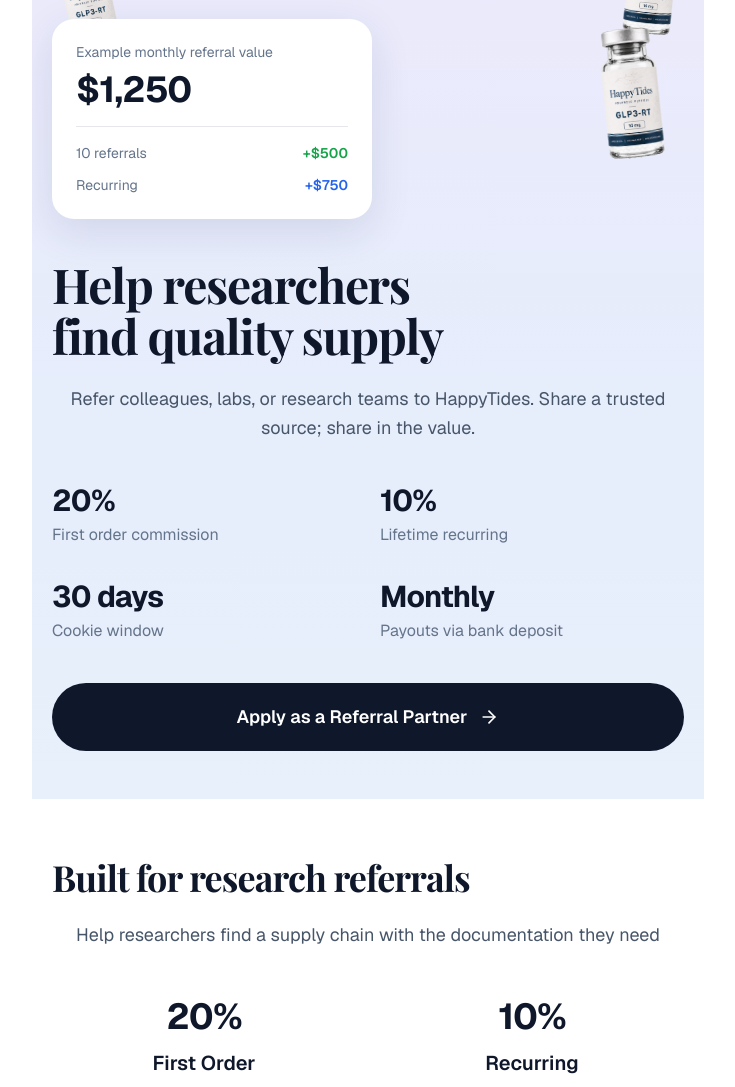
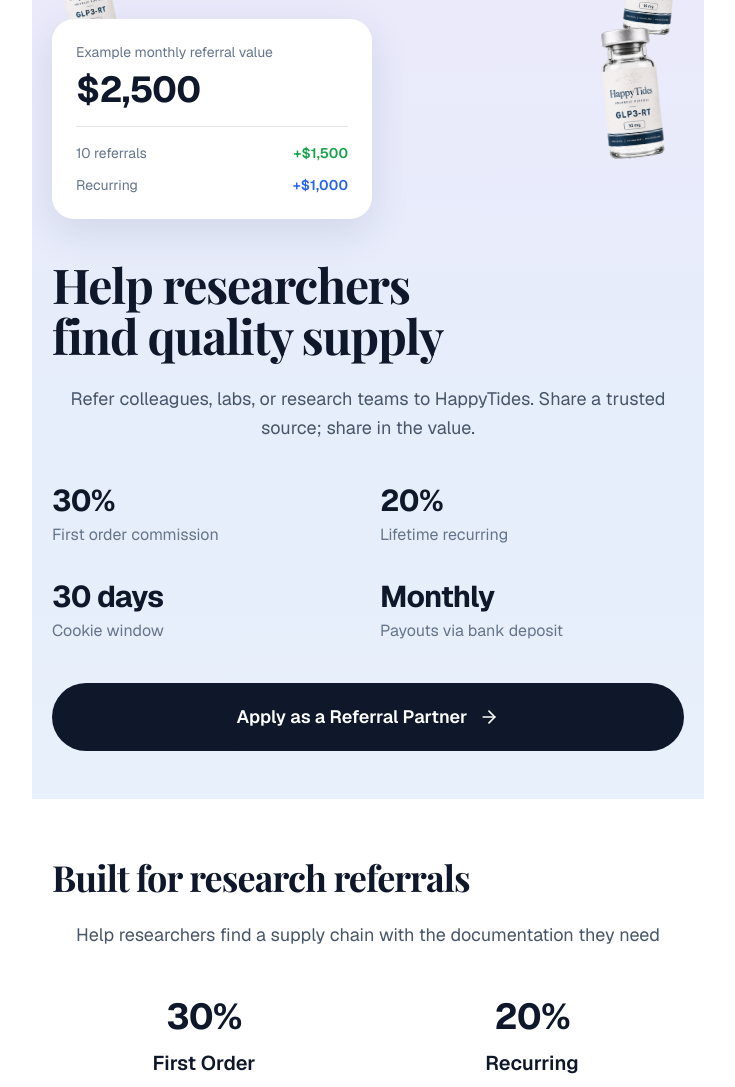
Before and after one commit to aidan123098/happytides, a Next.js app: page /affiliates in a window 1280 px wide. Shown: the part 174-1261 px from the top of the page, without its empty margins (272-1007 px from the left). Built offline with nearby package versions, Linux system fonts and the light colour scheme.

Commit message:
feat: update affiliate commission percentages and earnings

```diff
--- a/components/affiliate/affiliate-hero.tsx
+++ b/components/affiliate/affiliate-hero.tsx
@@ -1,8 +1,8 @@
 import { ArrowRight } from "lucide-react"
 
 const heroStats = [
-  { value: "20%", label: "First order commission" },
-  { value: "10%", label: "Lifetime recurring" },
+  { value: "30%", label: "First order commission" },
+  { value: "20%", label: "Lifetime recurring" },
   { value: "30 days", label: "Cookie window" },
   { value: "Monthly", label: "Payouts via bank deposit" },
 ]
@@ -51,19 +51,19 @@ export function AffiliateHero() {
             className="mt-2 text-4xl font-bold tracking-tight"
             style={{ color: "#0f172a" }}
           >
-            $1,250
+            $2,500
           </p>
           <div className="my-4 h-px w-full" style={{ backgroundColor: "#e5e7eb" }} />
           <div className="flex items-center justify-between text-sm">
             <span style={{ color: "#64748b" }}>10 referrals</span>
             <span className="font-semibold" style={{ color: "#16a34a" }}>
-              +$500
+              +$1,500
             </span>
           </div>
           <div className="mt-3 flex items-center justify-between text-sm">
             <span style={{ color: "#64748b" }}>Recurring</span>
             <span className="font-semibold" style={{ color: "#2563eb" }}>
-              +$750
+              +$1,000
             </span>
           </div>
         </div>
--- a/components/affiliate/affiliate-steps.tsx
+++ b/components/affiliate/affiliate-steps.tsx
@@ -12,7 +12,7 @@ const steps = [
   {
     num: "03",
     title: "Share in the value",
-    desc: "Receive 20% on first orders and 10% on recurring orders from researchers you refer",
+    desc: "Receive 30% on first orders and 20% on recurring orders from researchers you refer",
   },
   {
     num: "04",
--- a/components/affiliate/affiliate-value.tsx
+++ b/components/affiliate/affiliate-value.tsx
@@ -1,11 +1,11 @@
 const stats = [
   {
-    value: "20%",
+    value: "30%",
     title: "First Order",
     desc: "Referral value on new researchers",
   },
   {
-    value: "10%",
+    value: "20%",
     title: "Recurring",
     desc: "On every reorder",
   },
```
